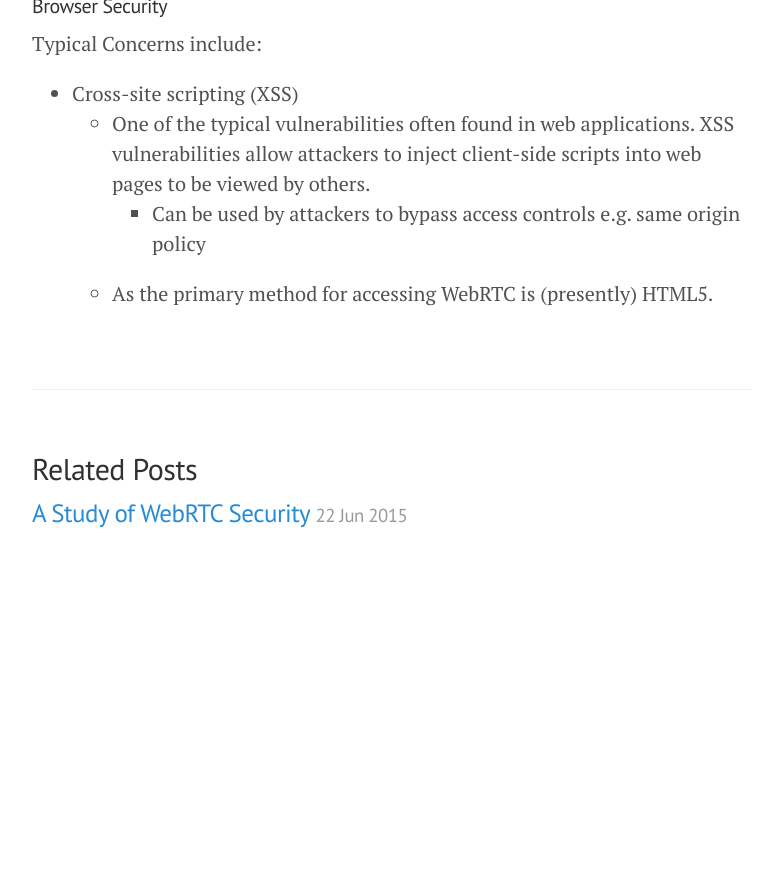
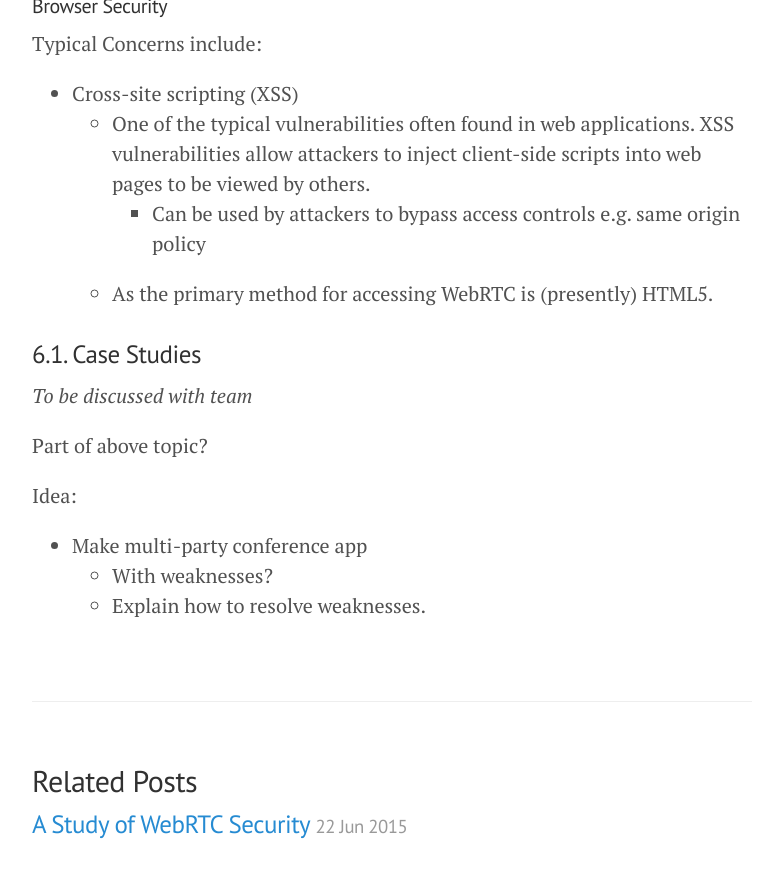
Before and after one commit to webrtc-security/webrtc-security.github.io, a Jekyll site: the page built from _posts/2000-01-01-other.md, in a window 1280 px wide and 900 px high, scrolled down 3671 px. Shown: the top 878 px of the window, without its empty margins (248-1018 px from the left). Built offline with Jekyll 4.4.1, drawn with Linux system fonts in a browser that asks for light colours; Markdown is read by kramdown in place of the engine named in the settings; before the commit the page ends 4260 px from its top, so only the background shows below that.

```diff
--- a/_posts/2000-01-01-other.md
+++ b/_posts/2000-01-01-other.md
@@ -112,3 +112,15 @@
     - One of the typical vulnerabilities often found in web applications. XSS vulnerabilities allow attackers to inject client-side scripts into web pages to be viewed by others.
         - Can be used by attackers to bypass access controls e.g. same origin policy
     - As the primary method for accessing WebRTC is (presently) HTML5.
+
+### 6.1. Case Studies
+
+*To be discussed with team*
+
+Part of above topic?
+
+Idea:
+
+- Make multi-party conference app
+    - With weaknesses?
+    - Explain how to resolve weaknesses.
```
Also changed, not shown: _posts/2015-06-22-report.md (+0 -12 lines).
